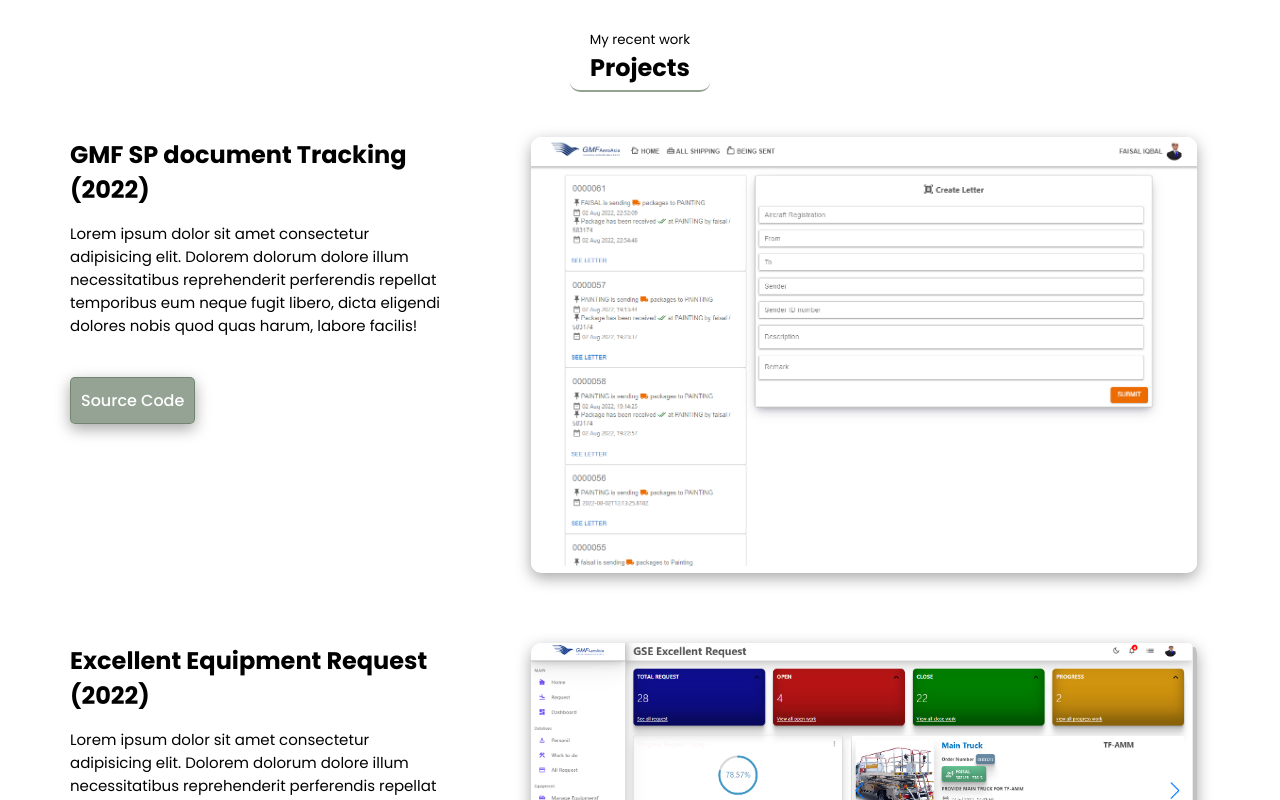
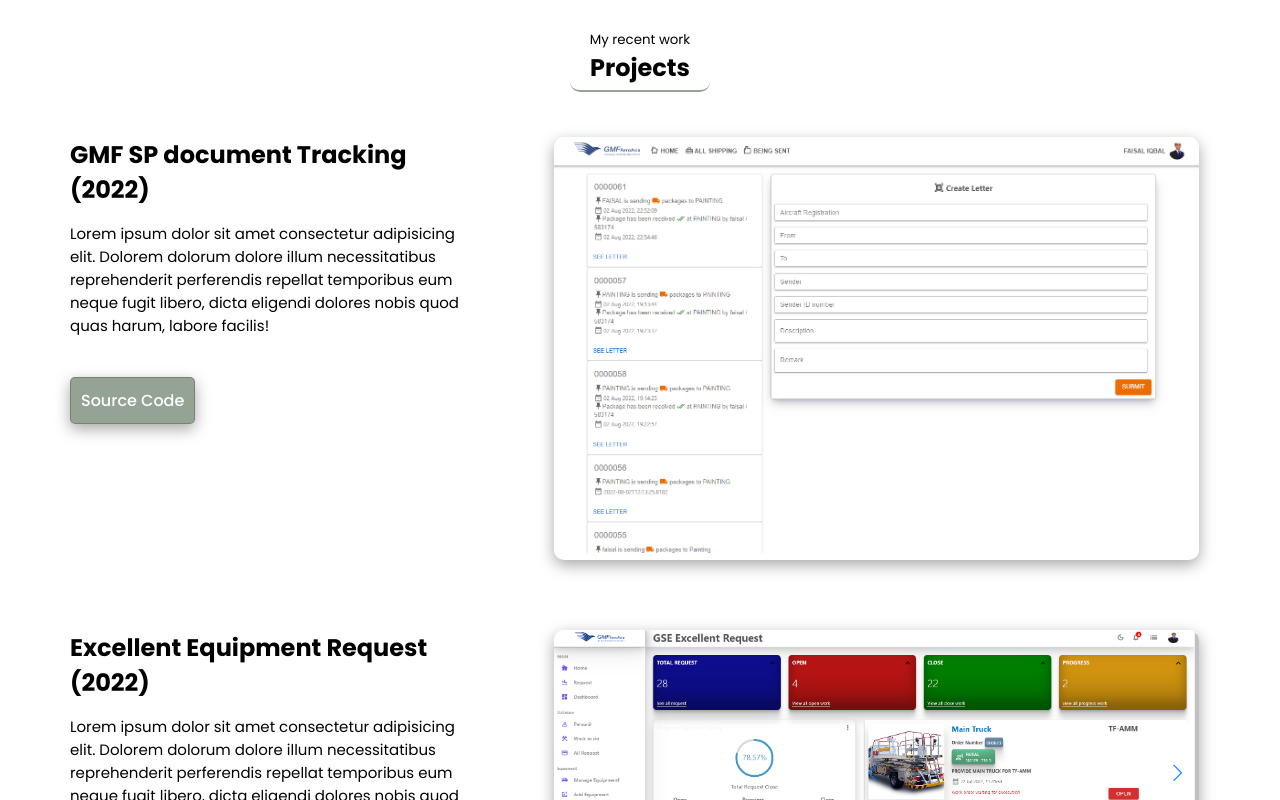
Before and after one commit to faisalibal33/Faisal-Portofolio, a React (Create React App) app: page / in a window 1280 px wide. Shown: the part 1480-2280 px from the top of the page. Built offline with nearby package versions, Linux system fonts and the light colour scheme.

Commit message:
debugging project page

```diff
--- a/src/components/projects/projects.css
+++ b/src/components/projects/projects.css
@@ -5,17 +5,18 @@
 }
 
 .projectShow {
-  display: grid;
-  grid-template-columns: 35% 65%;
+  display: flex;
   margin-bottom: 70px;
 }
 
 .p-right {
+  flex: 2;
   display: flex;
   justify-content: center;
 }
 
 .p-left {
+  flex: 1;
   padding-left: 70px;
 }
 
```
